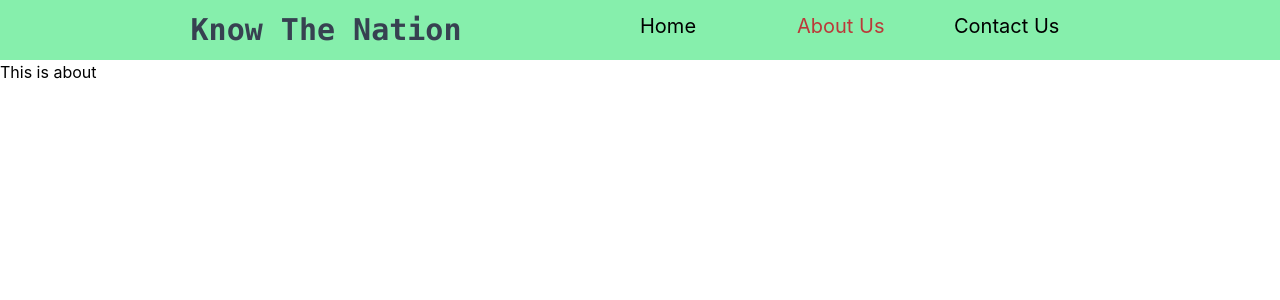
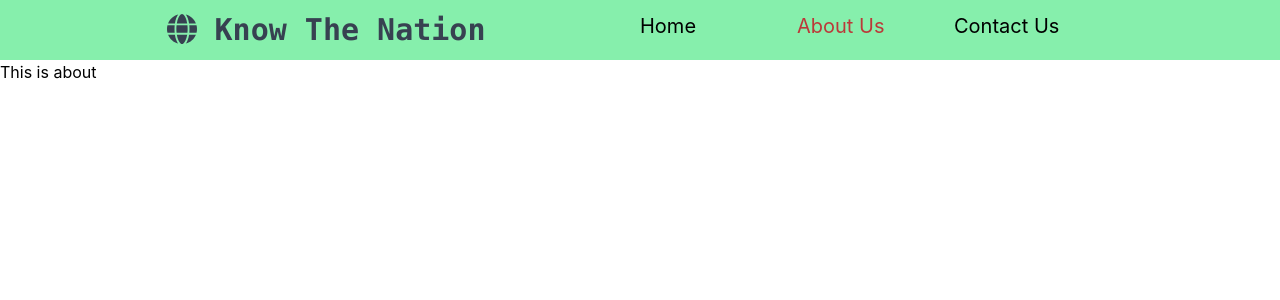
Before and after one commit to Sakib6071/know-the-nation, a React (Create React App) app: page /about in a window 1280 px wide. Shown: the top 300 px of the page. Built offline with nearby package versions, Linux system fonts and the light colour scheme.

Commit message:
logo edit

```diff
--- a/src/components/Header/Header.js
+++ b/src/components/Header/Header.js
@@ -1,3 +1,5 @@
+import { faGlobe, faUniversalAccess } from '@fortawesome/free-solid-svg-icons';
+import { FontAwesomeIcon } from '@fortawesome/react-fontawesome';
 import React from 'react';
 import { Link } from 'react-router-dom';
 import CustomLink from '../CustomLink/CustomLink';
@@ -6,7 +8,7 @@ const Header = () => {
     return (
         <div className='grid md:grid-cols-2 bg-green-300 p-3'>
             <div className='text-center'>
-                <Link className='text-3xl font-bold font-mono text-gray-700' to={'/'}>Know The Nation</Link>
+                <Link className='text-3xl font-bold font-mono text-gray-700' to={'/'}><FontAwesomeIcon icon={faGlobe} ></FontAwesomeIcon> Know The Nation</Link>
             </div>
             <div className='flex text-xl md:col-start-2'>
                 <div className="basis-1/4"><CustomLink to={'/'}>Home</CustomLink></div>
```
